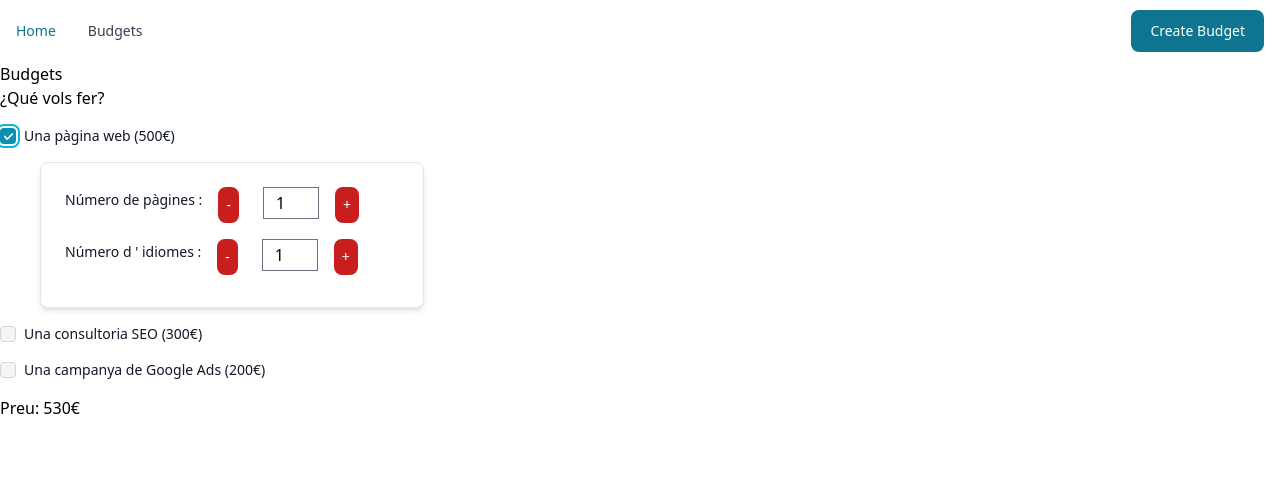
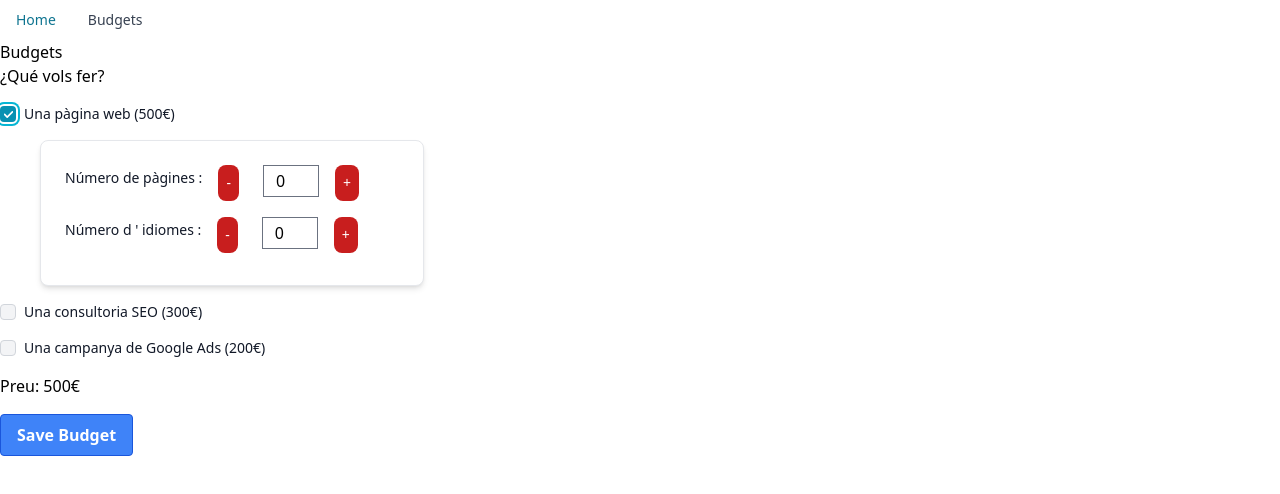
Before and after one commit to ralmarcha/ita-sprint7, a React (Create React App) app: page /budgets in a window 1280 px wide. Both pictures are taken after a click on the checkbox "Una pàgina web (500€)". Shown: the top 494 px of the page. Built offline with nearby package versions, Linux system fonts and the light colour scheme.

Commit message:
exercici 4

```diff
--- a/src/components/Button.js
+++ b/src/components/Button.js
@@ -7,7 +7,7 @@ function Button({ value, setValue}) {
 
     const disminuir = (ev) => {
         ev.preventDefault();
-        setValue(value => value > 1 ? value -1 : value)
+        setValue(value => value > 0 ? value -1 : value)
     }
 
     const handleChange =(ev)=>{
@@ -20,7 +20,7 @@ function Button({ value, setValue}) {
     return (
         <>
             <button id="disminuir" type="button" onClick={disminuir} className="text-white bg-red-700 hover:bg-red-800 rounded-lg text-sm px-2 py-2 mr-2 mb-2">-</button>
-            <input type="number" className="w-14 h-8"  required={true} value={value} onChange={handleChange} min={1}
+            <input type="number" className="w-14 h-8"  required={true} value={value} onChange={handleChange} min={0}
              ></input>
             <button id="aumentar" type="button" onClick={aumentar} className="text-white bg-red-700 hover:bg-red-800 rounded-lg text-sm px-2 py-2 mr-2 mb-2">+</button>
         </>
--- a/src/components/Nav.js
+++ b/src/components/Nav.js
@@ -1,5 +1,4 @@
-import { Button } from "flowbite-react"
-import { Navbar } from "flowbite-react";
+import { Navbar } from "flowbite-react"
 
 const Nav = ()=> {
 
@@ -8,20 +7,8 @@ return(
   fluid={true}
   rounded={true}
 >
-  {/* <Navbar.Brand href="">
-    <img
-      src="https://flowbite.com/docs/images/logo.svg"
-      className="mr-3 h-6 sm:h-9"
-      alt="Flowbite Logo"
-    />
-    <span className="self-center whitespace-nowrap text-xl font-semibold dark:text-white">
-      Flowbite
-    </span>
-  </Navbar.Brand> */}
-  <div className="flex md:order-2">
-    <Button>
-      Create Budget
-    </Button>
+ <div className="flex md:order-2">
+
     <Navbar.Toggle />
   </div>
   <Navbar.Collapse>
--- a/src/pages/Budgets.js
+++ b/src/pages/Budgets.js
@@ -1,35 +1,20 @@
 
 import {  Card, Checkbox, Label} from 'flowbite-react';
 import Button from '../components/Button';
-import { useState , useEffect } from "react";
+
 import {data} from '../data'
+import { useLocalStorage } from '../components/useLocalStorage';
 
 
 const Budgets = () => {
 
 
+const [isChecked, setIsChecked] = useLocalStorage('isCheked',
+      new Array(data.length).fill(false));
 
+const [total, setTotal] = useLocalStorage('total', 0);
 
-
-
-
-
-
-   const [isChecked, setIsChecked] = useState(
-    new Array(data.length).fill(false));
-
-    useEffect(() => {
-      window.localStorage.setItem('isChecked', JSON.stringify(isChecked))
-    }, [isChecked])
-    useEffect(() => {
-      const data = window.localStorage.getItem('isCheked')
-      if (data !== null) {
-       setIsChecked(JSON.parse(data))
-      }
-    }, [])
-  const [total, setTotal] = useState(0);
-
-  const handleOnChange = (position) => {
+const handleOnChange = (position) => {
 
     const checkedState = isChecked.map((item, index) =>
       index === position ? !item : item
@@ -37,29 +22,34 @@ const Budgets = () => {
 
     setIsChecked(checkedState);
 
-    const total = checkedState.reduce(
+    const sumaTotal = checkedState.reduce(
       (sum, currentState, index) => {
-        // if (index[0]) {
-        //   const suma = pagines * idiomes * 30;
-        // }
-        if (currentState === true) {
+       if (currentState === true) {
           return sum + data[index].price;
         }
         return sum;
       },
       0
     );
+      setTotal(sumaTotal);
+  };
+
+  const [mostrar, setMostrar] = useLocalStorage('mostrar', false);
+
+  const [idiomes, setIdiomes] = useLocalStorage('idiomes', 0)
+  const [pagines, setPagines] = useLocalStorage('pagines', 0)
+  const suma = pagines * idiomes * 30
+  const sumaTotal = suma + total;
 
 
-    setTotal(total);
-  };
-
-  const [mostrar, setMostrar] = useState(false);
-
-  const [idiomes, setIdiomes] = useState(1)
-  const [pagines, setPagines] = useState(1)
-  const suma = pagines * idiomes * 30;
-
+  //Botón para guardar los datos generando una card a la derecha
+  const saveData = () => {
+   localStorage.setItem('mostrar', JSON.stringify(mostrar))
+   localStorage.setItem('pagines', JSON.stringify(pagines))
+   localStorage.setItem('idiomes', JSON.stringify(idiomes))
+   localStorage.setItem('sumaTotal',JSON.stringify(sumaTotal))
+   localStorage.setItem('isChecked',JSON.stringify(isChecked))
+  }
 
 
     return (
@@ -118,7 +108,11 @@ const Budgets = () => {
     </Label>
         </div>
 
-  <h2>Preu: {total + suma}€ </h2>
+          <h2>Preu: {sumaTotal}€ </h2>
+        <div><button className="bg-blue-500 hover:bg-blue-700 text-white font-bold py-2 px-4 border border-blue-700 rounded" onClick={saveData}>
+          Save Budget
+    </button></div>
+
 
       </div>
 
```
Also changed, not shown: src/components/useLocalStorage.js (+11 -0 lines).
